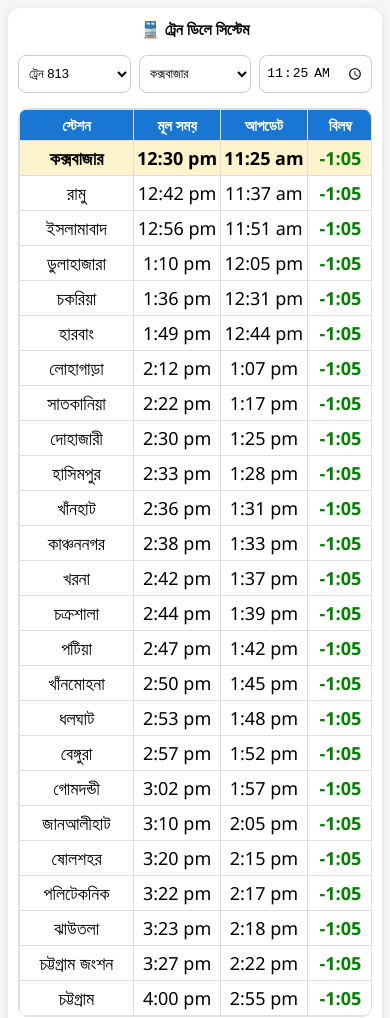
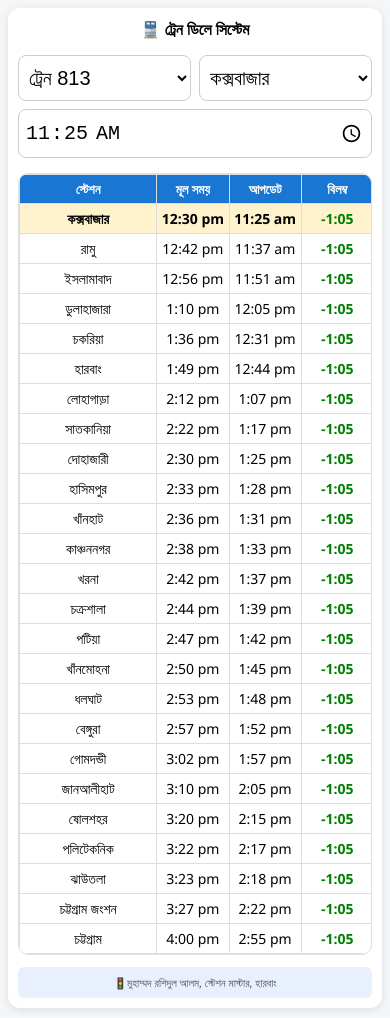
Before and after one commit to rashidcsm/Train-Delay-Schedule, a plain HTML site: page index.html in a window 390 px wide. Shown: the top 1018 px of the page. Drawn offline with Linux system fonts and the light colour scheme.

Commit message:
Update index.html

```diff
--- a/index.html
+++ b/index.html
@@ -10,11 +10,41 @@ body{font-family:'Segoe UI','Nikosh','SolaimanLipi',system-ui,sans-serif;backgro
 .container{max-width:950px;margin:auto;background:#fff;padding:15px;border-radius:12px;box-shadow:0 2px 8px rgba(0,0,0,0.1);}
 h4{text-align:center;margin:0 0 15px 0;font-size:18px;}
 .row{display:flex;gap:8px;flex-wrap:wrap;margin-bottom:12px;}
-select,input{padding:10px 8px;border-radius:8px;border:1px solid #ccc;font-size:14px;flex:1;background:#fff;}
+
+/* লিস্ট পিকারের ফন্ট বড় করা হয়েছে */
+/* লিস্ট পিকারের ফন্ট - আপডেটেড (কমানো হয়েছে) */
+select,
+select option {
+    padding: 10px 8px;
+    border-radius: 8px;
+    border: 1px solid #ccc;
+    font-size: 20px !important;    /* 24px থেকে 20px এ নামানো হয়েছে */
+    flex: 1;
+    background: #fff;
+}
+
+input {
+    padding: 10px 8px;
+    border-radius: 8px;
+    border: 1px solid #ccc;
+    font-size: 20px;               /* 24px থেকে 20px এ নামানো হয়েছে */
+    flex: 1;
+    background: #fff;
+}
+
+@media (max-width: 480px) {
+    select, select option {
+        font-size: 20px !important;  /* মোবাইলে 20px থেকে 18px */
+    }
+    input {
+        font-size: 20px;
+    }
+}
+
 .table-wrapper{overflow-x:auto;-webkit-overflow-scrolling:touch;margin-top:15px;border-radius:10px;border:1px solid #e0e0e0;}
 table{width:100%;border-collapse:collapse;min-width:355px;}
 th,td{border:1px solid #ddd;padding:8px 5px;text-align:center;}
-th{background:#1976d2;color:#fff;font-weight:600;font-size:15px;}
+th{background:#1976d2;color:#fff;font-weight:600;font-size:18px;}
 td{font-size:15px;}
 th:nth-child(1),td:nth-child(1){width:34%;min-width:95px;}
 th:nth-child(2),td:nth-child(2),th:nth-child(3),td:nth-child(3),th:nth-child(4),td:nth-child(4){width:22%;min-width:70px;}
@@ -23,7 +53,22 @@ td{word-break:keep-all;white-space:nowrap;}
 .ok{color:green;font-weight:bold;}
 .current{background:#fff3cd;font-weight:bold;}
 .note{margin-top:12px;padding:8px;background:#e8f0fe;border-radius:6px;font-size:11px;text-align:center;color:#555;}
-@media (max-width:480px){body{padding:8px;}.container{padding:10px;}th,td{padding:5px 3px;}th{font-size:15px;}td{font-size:18px;}select,input{font-size:13px;padding:8px 6px;}h4{font-size:16px;}th:nth-child(1),td:nth-child(1){width:38%;min-width:85px;}th:nth-child(2),td:nth-child(2),th:nth-child(3),td:nth-child(3),th:nth-child(4),td:nth-child(4){width:20%;min-width:60px;}}
+
+@media (max-width:480px){
+    body{padding:8px;}
+    .container{padding:10px;}
+    th,td{padding:5px 3px;}
+    th{font-size:13px;}
+    td{font-size:14px;}
+    select, select option {
+        font-size: 20px !important;
+        padding: 10px 6px;
+    }
+    input{font-size:20px;padding:10px 6px;}
+    h4{font-size:16px;}
+    th:nth-child(1),td:nth-child(1){width:38%;min-width:85px;}
+    th:nth-child(2),td:nth-child(2),th:nth-child(3),td:nth-child(3),th:nth-child(4),td:nth-child(4){width:20%;min-width:60px;}
+}
 </style>
 </head>
 <body>
@@ -36,7 +81,9 @@ td{word-break:keep-all;white-space:nowrap;}
 </div>
 <div class="table-wrapper">
 <table>
-<thead><tr><th>স্টেশন</th><th>মূল সময়</th><th>আপডেট</th><th>বিলম্ব</th></tr></thead>
+<thead>
+<tr><th>স্টেশন</th><th>মূল সময়</th><th>আপডেট</th><th>বিলম্ব</th></tr>
+</thead>
 <tbody id="result"></tbody>
 </table>
 </div>
```
